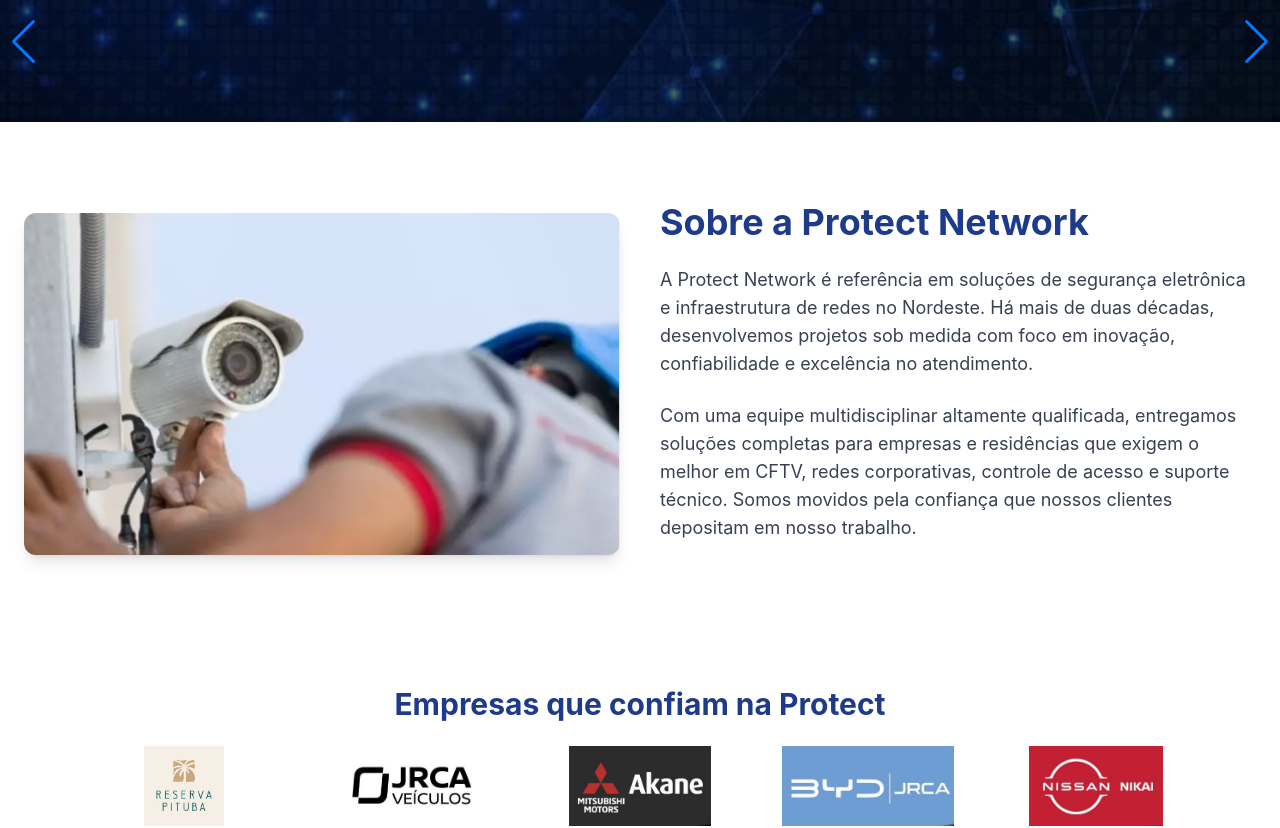
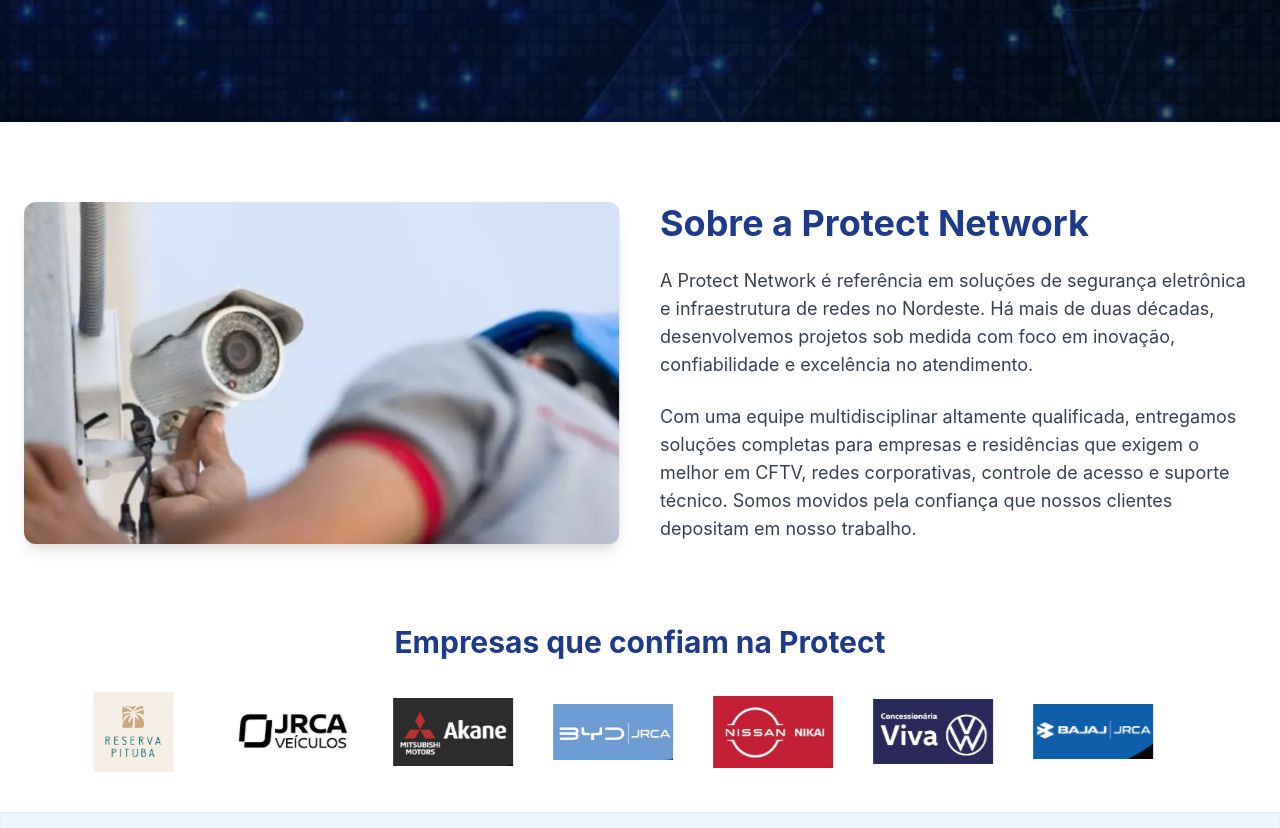
Before and after one commit to paulodev082/siteprotect, a Next.js app: page / in a window 1280 px wide. Shown: the part 358-1186 px from the top of the page. Built offline with nearby package versions, Linux system fonts and the light colour scheme.

Commit message:
Atualizações no catálogo: visual, filtros e botões

```diff
--- a/components/ClientesSlider.js
+++ b/components/ClientesSlider.js
@@ -1,8 +1,4 @@
-import { Swiper, SwiperSlide } from "swiper/react";
-import { Navigation, Autoplay } from "swiper/modules";
-import "swiper/css";
-import "swiper/css/navigation";
-
+// components/ClientesSlider.js
 export default function ClientesSlider() {
   const clientes = [
     "/images/clientes/cliente1.jpeg",
@@ -15,50 +11,75 @@ export default function ClientesSlider() {
     "/images/clientes/cliente8.png",
   ];
 
+  // Repete as logos 3x para garantir continuidade sem corte
+  const logos = [...clientes, ...clientes, ...clientes];
+
   return (
-    <section className="bg-white py-10">
+    <section className="bg-white py-10 overflow-hidden">
       <div className="max-w-6xl mx-auto px-4">
-        <h3 className="text-center text-2xl md:text-3xl font-bold text-blue-900 mb-6">
+        <h3 className="text-center text-2xl md:text-3xl font-bold text-blue-900 mb-8">
           Empresas que confiam na Protect
         </h3>
 
-        <Swiper
-          modules={[Navigation, Autoplay]}
-          spaceBetween={20}
-          slidesPerView={2}
-          breakpoints={{
-            640: { slidesPerView: 3 },
-            768: { slidesPerView: 4 },
-            1024: { slidesPerView: 5 },
-          }}
-          autoplay={{ delay: 3000, disableOnInteraction: false }}
-          loop={true}
-          navigation={{
-            nextEl: ".swiper-button-next",
-            prevEl: ".swiper-button-prev",
-          }}
-        >
-          {clientes.map((src, index) => (
-            <SwiperSlide key={index}>
-              <div className="flex justify-center items-center h-20 px-4">
+        <div className="slider-container">
+          <div className="slider-track">
+            {logos.map((src, index) => (
+              <div key={index} className="logo-slide">
                 <img
                   src={src}
-                  alt={`Cliente ${index + 1}`}
+                  alt={`Logo cliente ${index + 1}`}
                   className="h-full w-auto object-contain"
-                  loading="lazy"
                   draggable={false}
                 />
               </div>
-            </SwiperSlide>
-          ))}
-        </Swiper>
-
-        {/* Setas visíveis só no desktop */}
-        <div className="hidden md:flex justify-between mt-4">
-          <div className="swiper-button-prev text-blue-600 hover:text-blue-800 cursor-pointer text-2xl" />
-          <div className="swiper-button-next text-blue-600 hover:text-blue-800 cursor-pointer text-2xl" />
+            ))}
+          </div>
         </div>
       </div>
+
+      <style jsx>{`
+        .slider-container {
+          overflow: hidden;
+          width: 100%;
+          height: 80px;
+        }
+
+        .slider-track {
+          display: flex;
+          width: fit-content;
+          animation: scroll 40s linear infinite;
+        }
+
+        .logo-slide {
+          flex: 0 0 auto;
+          width: 160px;
+          height: 80px;
+          display: flex;
+          align-items: center;
+          justify-content: center;
+          padding: 0 20px;
+        }
+
+        @keyframes scroll {
+          0% {
+            transform: translateX(0);
+          }
+          100% {
+            transform: translateX(-33.333%);
+          }
+        }
+
+        @media (max-width: 768px) {
+          .logo-slide {
+            width: 120px;
+            padding: 0 10px;
+          }
+
+          .slider-track {
+            animation: scroll 40s linear infinite;
+          }
+        }
+      `}</style>
     </section>
   );
 }
--- a/components/Sobre.js
+++ b/components/Sobre.js
@@ -4,11 +4,11 @@ import { motion } from "framer-motion";
 export default function Sobre() {
   return (
     <section
-      className="bg-white py-20"
+      className="bg-white pt-12 pb-6 md:pt-20 md:pb-10"
       aria-labelledby="sobre-heading"
     >
       <div className="max-w-7xl mx-auto px-6 grid md:grid-cols-2 gap-10 items-center">
-        {/* Imagem ilustrativa com animação */}
+        {/* Imagem com animação */}
         <motion.div
           initial={{ opacity: 0, x: -50 }}
           whileInView={{ opacity: 1, x: 0 }}
@@ -40,7 +40,8 @@ export default function Sobre() {
           <p className="text-gray-700 mb-6 text-base sm:text-lg">
             A Protect Network é referência em soluções de segurança eletrônica e infraestrutura de redes no Nordeste. Há mais de duas décadas, desenvolvemos projetos sob medida com foco em inovação, confiabilidade e excelência no atendimento.
           </p>
-          <p className="text-gray-700 mb-6 text-base sm:text-lg">
+
+          <p className="text-gray-700 text-base sm:text-lg">
             Com uma equipe multidisciplinar altamente qualificada, entregamos soluções completas para empresas e residências que exigem o melhor em CFTV, redes corporativas, controle de acesso e suporte técnico. Somos movidos pela confiança que nossos clientes depositam em nosso trabalho.
           </p>
         </motion.div>
```
